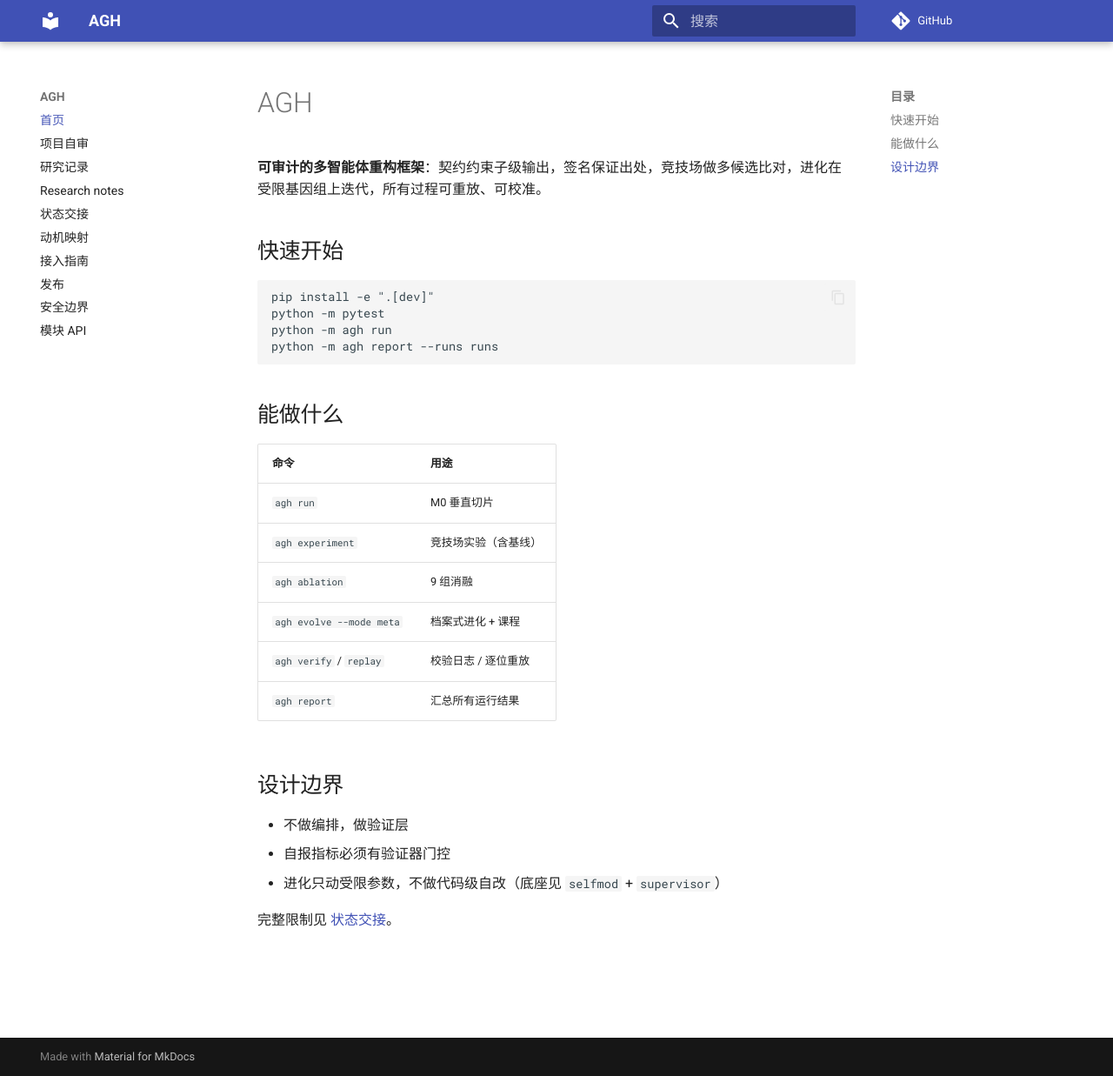
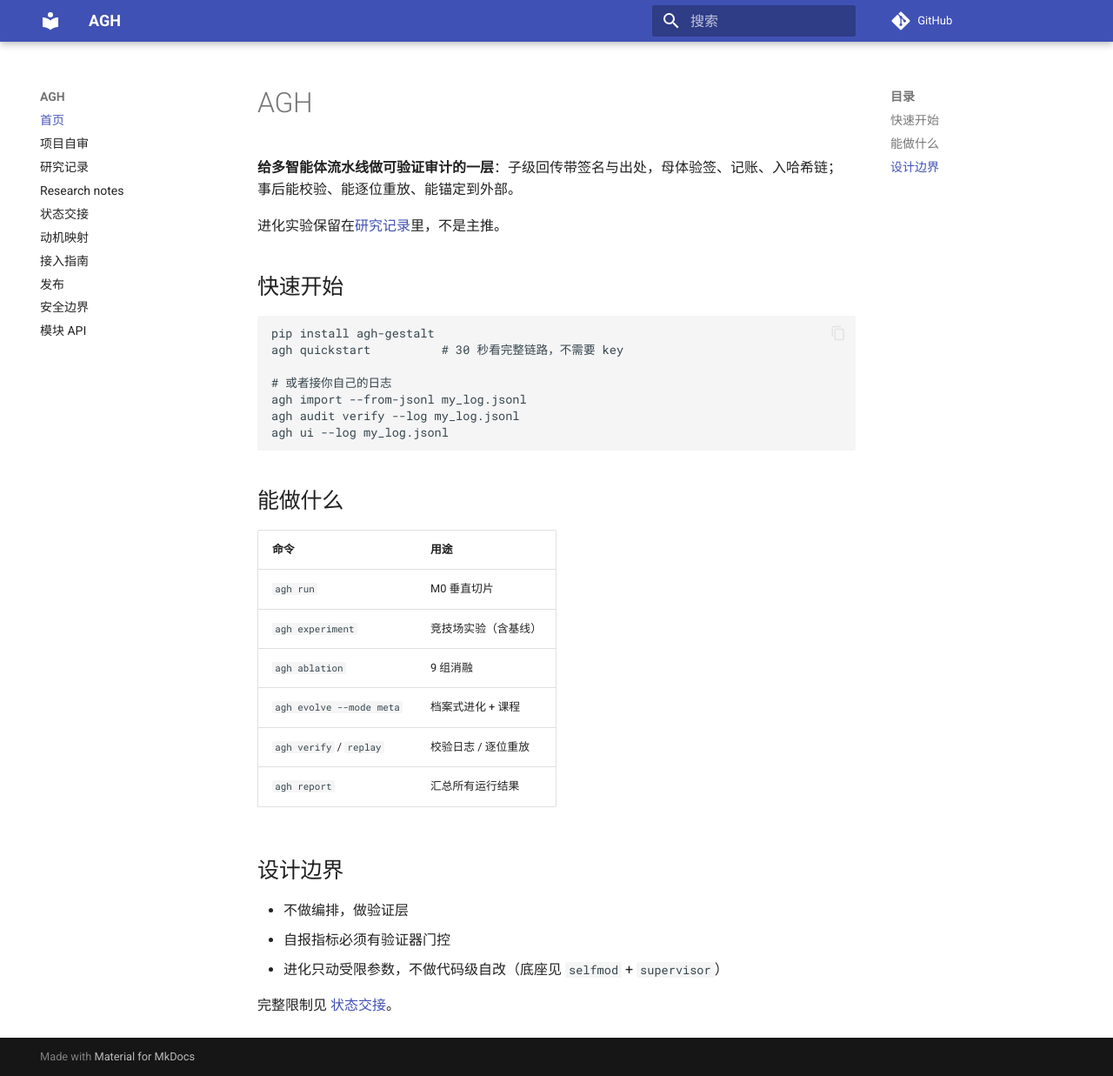
Before and after one commit to Gray2006/AGH, an MkDocs documentation site: the page built from docs/index.md, in a window 1280 px wide and 1237 px high. Shown: the whole window at 87% size. Built offline with MkDocs 1.6.1 and Material for MkDocs 9.7.7, drawn with Linux system fonts in a browser that asks for light colours; comment, search, counter and statistics services are not loaded.

Commit message:
docs: update docs homepage to the audit-layer positioning

````diff
--- a/docs/index.md
+++ b/docs/index.md
@@ -1,14 +1,19 @@
 # AGH
 
-**可审计的多智能体重构框架**：契约约束子级输出，签名保证出处，竞技场做多候选比对，进化在受限基因组上迭代，所有过程可重放、可校准。
+**给多智能体流水线做可验证审计的一层**：子级回传带签名与出处，母体验签、记账、入哈希链；事后能校验、能逐位重放、能锚定到外部。
+
+进化实验保留在[研究记录](research.md)里，不是主推。
 
 ## 快速开始
 
 ```bash
-pip install -e ".[dev]"
-python -m pytest
-python -m agh run
-python -m agh report --runs runs
+pip install agh-gestalt
+agh quickstart          # 30 秒看完整链路，不需要 key
+
+# 或者接你自己的日志
+agh import --from-jsonl my_log.jsonl
+agh audit verify --log my_log.jsonl
+agh ui --log my_log.jsonl
 ```
 
 ## 能做什么
````
